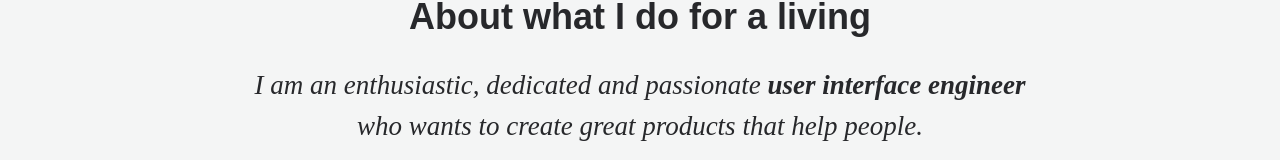
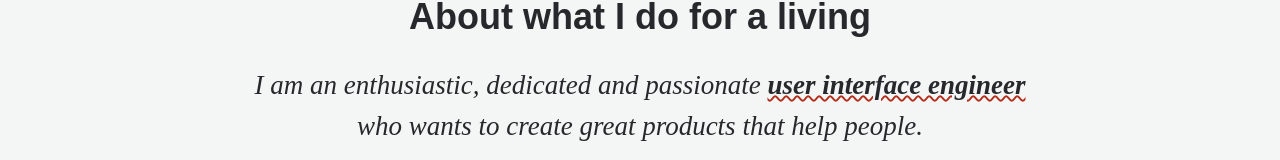
Before and after one commit to pentzzsolt/pentzzsolt.github.io, an Eleventy site: page work/index.html in a window 1280 px wide. Shown: the part 136-296 px from the top of the page. Built offline with nearby package versions, Linux system fonts and the light colour scheme; Eleventy itself is replaced by a stand-in of ours; files that its build step writes are made by us from their sources.

Commit message:
Add styling to strong element

```diff
--- a/styles.css
+++ b/styles.css
@@ -37,6 +37,10 @@ h1, h2, h3, h4, h5, h6 {
 p {
   font-size: 1.125rem;
   line-height: 1.5;
+}
+
+strong {
+  text-decoration: underline .075em wavy rgb(var(--focus));
 }
 
 @media (prefers-color-scheme: dark) {
```
